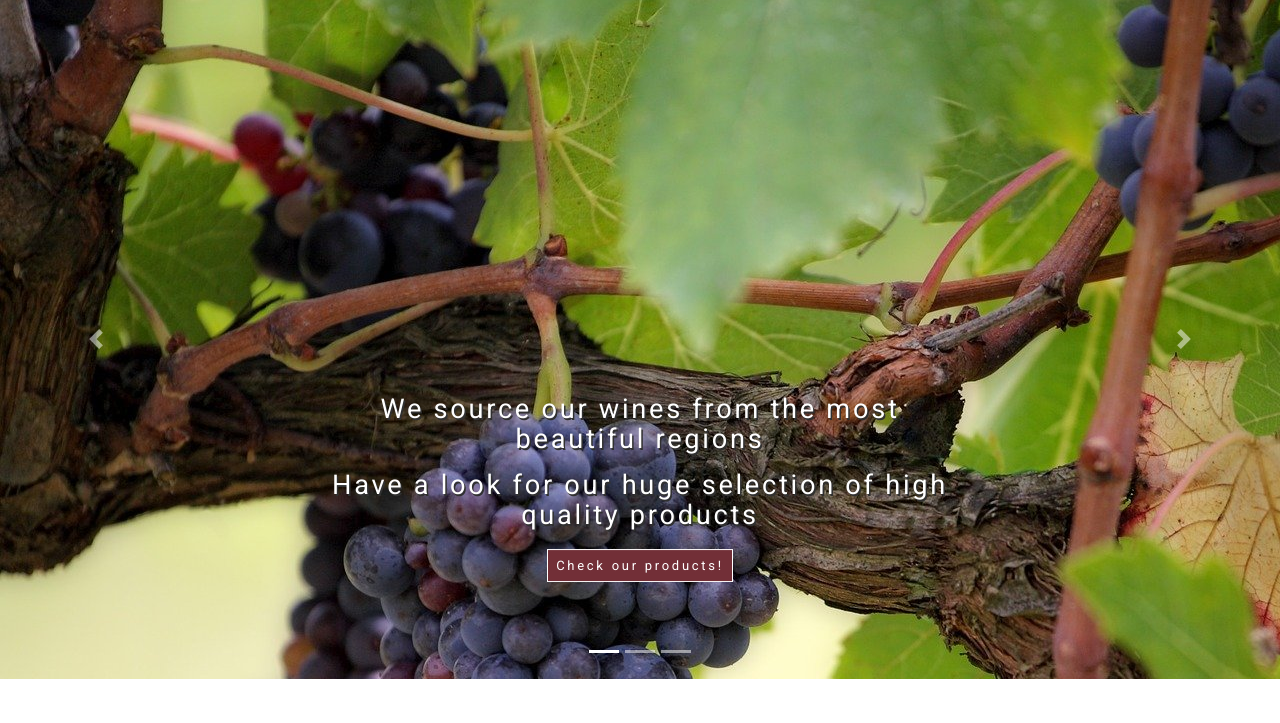
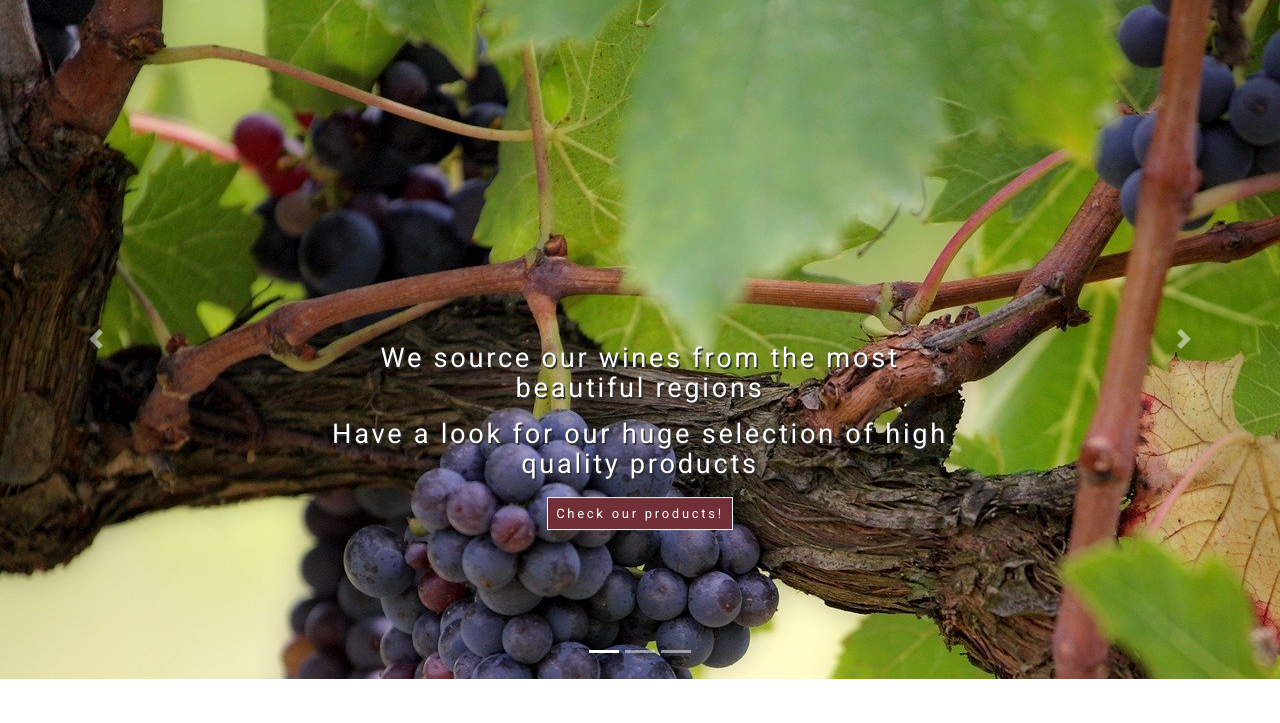
Before and after one commit to Code-Institute-Submissions/veritas_vinos, a Django app: page / in a window 1280 px wide. Shown: the part 121-844 px from the top of the page. Run offline with Django 3.2, Linux system fonts and the light colour scheme; some libraries are stand-ins or nearby versions.

Commit message:
update of text-box position

```diff
--- a/static/css/base.css
+++ b/static/css/base.css
@@ -28,7 +28,7 @@ a {
     font-size: 1.5rem;
     letter-spacing: 0.1em;
     position: absolute;
-    top: 48%;
+    top: 44%;
     left: 50%;
     transform: translate(-50%, -120%);
     color: #fff;
```
